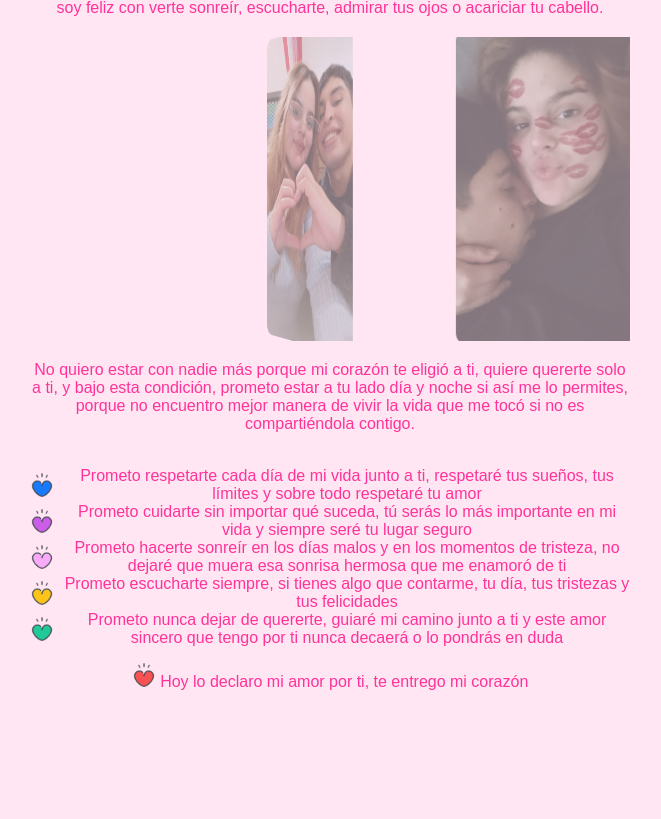
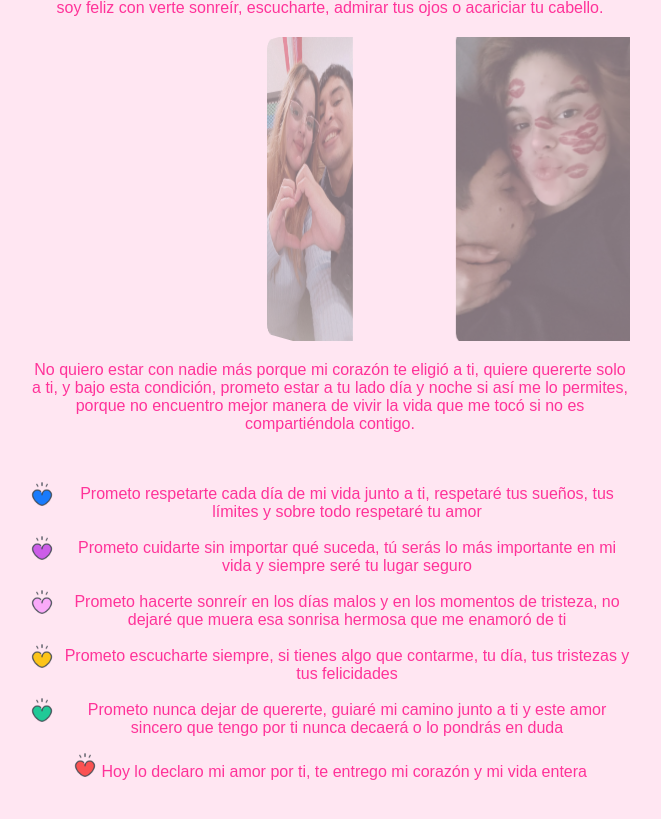
Before and after one commit to jonathanGuti09/Miamor, a plain HTML site: page index.html in a window 1280 px wide. Shown: the part 918-1737 px from the top of the page, without its empty margins (310-971 px from the left). Before the commit the page ends 1653 px from the top, so only its background shows below. Drawn offline with Linux system fonts and the light colour scheme.

Commit message:
Update index.html

```diff
--- a/index.html
+++ b/index.html
@@ -183,14 +183,30 @@
         </p>
 
         <ul class="promise-list">
-            <li><img src="iconos/CorazonAzul.png" alt="Corazón" class="heart-icon"> Prometo respetarte cada día de mi vida junto a ti, respetaré tus sueños, tus límites y sobre todo respetaré tu amor</li>
-            <li><img src="iconos/CorazonLila.png" alt="Corazón" class="heart-icon"> Prometo cuidarte sin importar qué suceda, tú serás lo más importante en mi vida y siempre seré tu lugar seguro</li>
-            <li><img src="iconos/CorazonMorado.png" alt="Corazón" class="heart-icon"> Prometo hacerte sonreír en los días malos y en los momentos de tristeza, no dejaré que muera esa sonrisa hermosa que me enamoró de ti</li>
-            <li><img src="iconos/CorazonNaranja.png" alt="Corazón" class="heart-icon"> Prometo escucharte siempre, si tienes algo que contarme, tu día, tus tristezas y tus felicidades</li>
-            <li><img src="iconos/CorazonVerde.png" alt="Corazón" class="heart-icon"> Prometo nunca dejar de quererte, guiaré mi camino junto a ti y este amor sincero que tengo por ti nunca decaerá o lo pondrás en duda </li>
+       <li>
+                <img src="iconos/CorazonAzul.png" alt="Corazón" class="heart-icon"><br>
+                Prometo respetarte cada día de mi vida junto a ti, respetaré tus sueños, tus límites y sobre todo respetaré tu amor
+            </li>
+            <li>
+                <img src="iconos/CorazonLila.png" alt="Corazón" class="heart-icon"><br>
+                Prometo cuidarte sin importar qué suceda, tú serás lo más importante en mi vida y siempre seré tu lugar seguro
+            </li>
+            <li>
+                <img src="iconos/CorazonMorado.png" alt="Corazón" class="heart-icon"><br>
+                Prometo hacerte sonreír en los días malos y en los momentos de tristeza, no dejaré que muera esa sonrisa hermosa que me enamoró de ti
+            </li>
+            <li>
+                <img src="iconos/CorazonNaranja.png" alt="Corazón" class="heart-icon"><br>
+                Prometo escucharte siempre, si tienes algo que contarme, tu día, tus tristezas y tus felicidades
+            </li>
+            <li>
+                <img src="iconos/CorazonVerde.png" alt="Corazón" class="heart-icon"><br>
+                Prometo nunca dejar de quererte, guiaré mi camino junto a ti y este amor sincero que tengo por ti nunca decaerá o lo pondrás en duda
+            </li>
+
         </ul>
 
-        <p><img src="iconos/CorazonRojo.png" alt="Corazón" class="heart-icon"> Hoy lo declaro mi amor por ti, te entrego mi corazón</p>
+        <p><img src="iconos/CorazonRojo.png" alt="Corazón" class="heart-icon"> Hoy lo declaro mi amor por ti, te entrego mi corazón y mi vida entera</p>
 
     </div>
 
```
